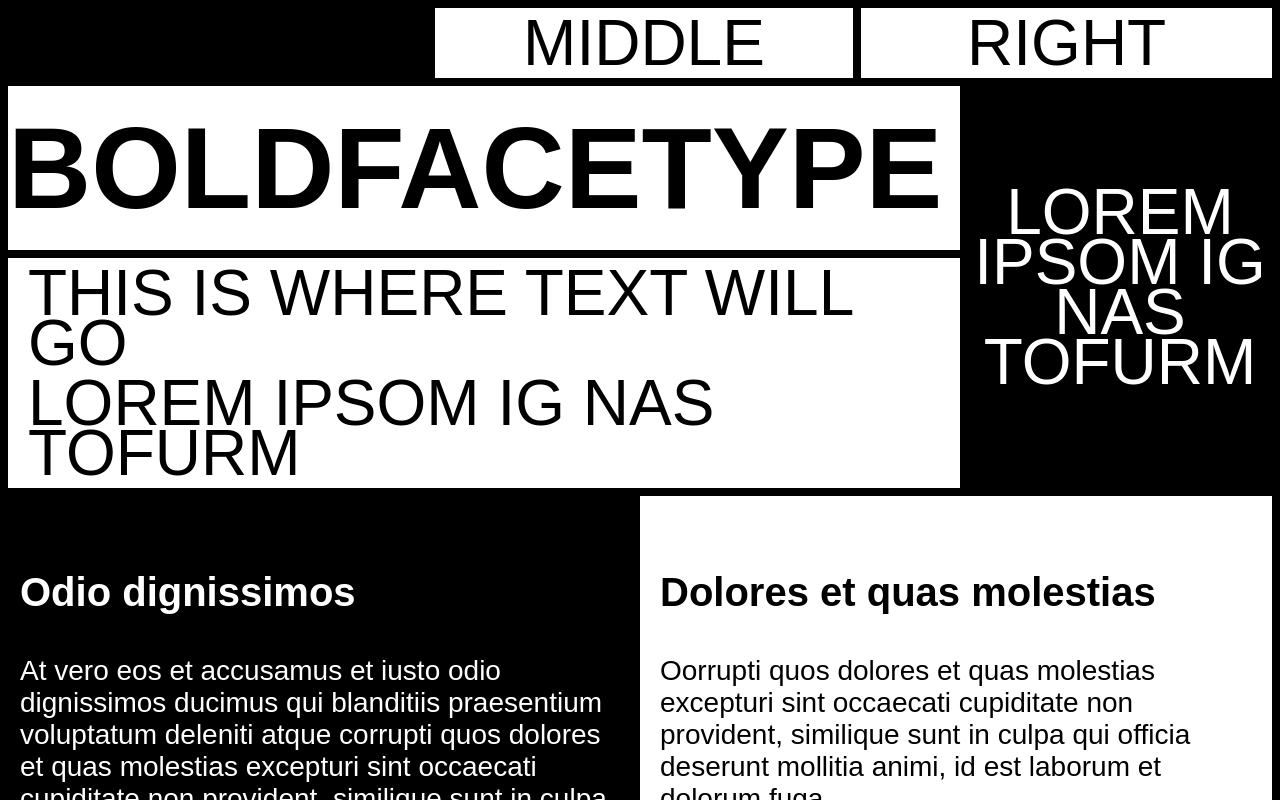
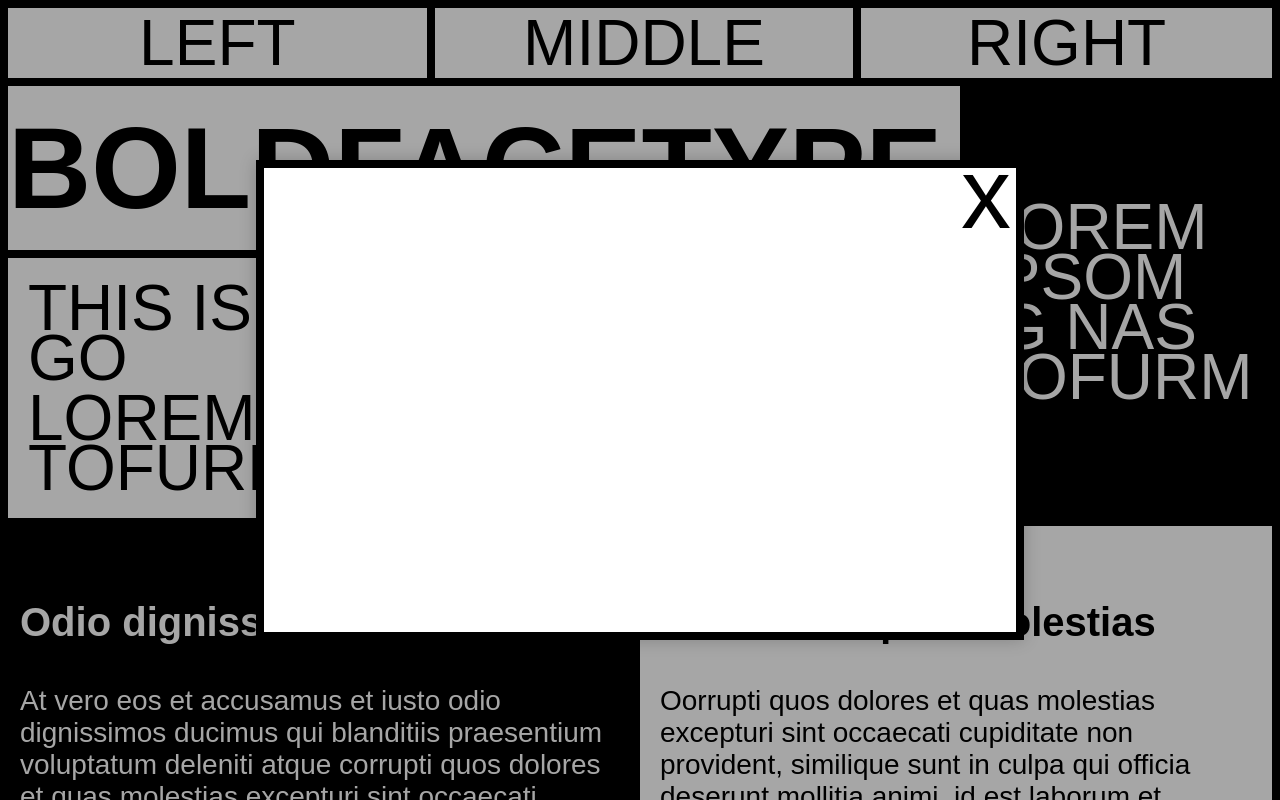
Before and after one commit to Jaywinebrenner/css-land, a Next.js app: page / in a window 1280 px wide. Both pictures are taken after a click on the element "LEFT". Shown: the top 800 px of the page. Built offline with nearby package versions, Linux system fonts and the light colour scheme.

Commit message:
add modal

```diff
--- /dev/null
+++ b/pages/components/Modal.js
@@ -0,0 +1,45 @@
+
+
+import React, {useRef, useEffect} from 'react'
+
+const Modal = ({ show, close }) => {
+    const ref = useRef()
+
+    useEffect(() => {
+        const checkIfClickedOutside = e => {
+            // If the menu is open and the clicked target is not within the menu,
+            // then close the menu
+            if (show && ref.current && !ref.current.contains(e.target)) {
+              console.log("made it");
+            close()
+          }
+        }
+
+        document.addEventListener("mousedown", checkIfClickedOutside)
+
+        return () => {
+          // Cleanup the event listener
+          document.removeEventListener("mousedown", checkIfClickedOutside)
+        }
+      }, [show])
+
+
+  return (
+    <>
+     {
+     show ?
+
+     <div  className="modalContainer">
+        <div ref={ref} className="modal" >
+          <main  className="modal_content">
+              <div onClick={()=> close()} className="x">x</div>
+          </main>
+        </div>
+      </div>
+      : null
+     }
+    </>
+  );
+};
+
+export default Modal;
--- a/pages/index.js
+++ b/pages/index.js
@@ -1,20 +1,26 @@
 
-
+import React, {useState} from 'react';
+import Modal from './components/modal'
 
 export default function Home() {
 
 
+  const [modal, setModal] = useState(false);
+  const Toggle = () => setModal(!modal);
+
+
+console.log("modal", modal);
   return (
     <div className="home">
 
       <div className='home__top'>
-        <div className='home__top-left'>
+        <div onClick={() => Toggle()} className='home__top-left'>
           <h3>LEFT</h3>
         </div>
-        <div className='home__top-middle'>
+        <div onClick={() => Toggle()} className='home__top-middle'>
           <h3>MIDDLE</h3>
         </div>
-        <div className='home__top-right'>
+        <div onClick={() => Toggle()} className='home__top-right'>
           <h3>RIGHT</h3>
         </div>
       </div>
@@ -50,6 +56,8 @@ export default function Home() {
 
       </div>
 
+      <Modal show={modal} title="My Modal" close={Toggle}></Modal>
+
     </div>
   )
 }
--- a/styles/app.scss
+++ b/styles/app.scss
@@ -5,3 +5,4 @@
 
 
 @import "components/home";
+@import "components/modal";
--- a/styles/components/_home.scss
+++ b/styles/components/_home.scss
@@ -27,15 +27,23 @@
         flex-wrap: wrap;
         border-bottom: 8px solid #000;
         border-left: 8px solid #000;
+        @media (max-width: 1000px) {
+            // display: block;
+            border-right: 8px solid #000;
+          }
     }
     &__hero-left {
         flex: 1;
+        @media (max-width: 1000px) {
+            text-align: center;
+          }
         h3 {
-                padding-left: 20px;
+            padding-left: 20px;
         }
     }
     &__hero-left-top {
         border-bottom: 8px solid #000;
+
         h1 {
             font-size: 9vw;
             line-height: 10px;
@@ -43,7 +51,15 @@
 
     }
     &__hero-left-bottom {
-
+        padding: 15px 0;
+        @media (max-width: 1000px) {
+            max-width: 100vw;
+            flex: 0 0 100%;
+            background-color: black;
+            h3 {
+                color: white!important;
+            }
+        }
     }
     &__hero-right {
         background-color: black;
@@ -51,7 +67,16 @@
         display: flex;
         flex-direction: column;
         justify-content: center;
-        text-align: center;
+        text-align: left;
+        padding: 0 20px;
+        @media (max-width: 1000px) {
+            max-width: 100vw;
+            flex: 0 0 100%;
+            background-color: white;
+            h3 {
+                color: black!important;
+            }
+        }
         h3 {
             color: white;
         }
--- /dev/null
+++ b/styles/components/_modal.scss
@@ -0,0 +1,41 @@
+
+.modalContainer {
+    position: fixed;
+    top: 0;
+    bottom: 0;
+    left: 0;
+    right: 0;
+    background-color: rgba($color: #000000, $alpha: 0.35);
+    display: flex;
+    justify-content: center;
+    align-items: center;
+
+    .modal {
+      width: 60vw;
+      height: 60vh;
+      background-color: #fff;
+      padding: 2rem;
+
+      background-color: white;
+      backdrop-filter: blur(5px);
+      box-shadow: 0 0 1rem 0 rgba(0, 0, 0, 0.2);
+      border: 8px solid #000;
+
+      &_content {
+
+
+      }
+      .x {
+          font-size: 100px;
+          font-family: 'TTNormsPro',sans-serif;
+          position: absolute;
+          right: 5px;
+          top: 25px;
+          cursor: pointer;
+          padding: 0;
+          margin: 0;
+          line-height: 0;
+      }
+
+    }
+  }
```
